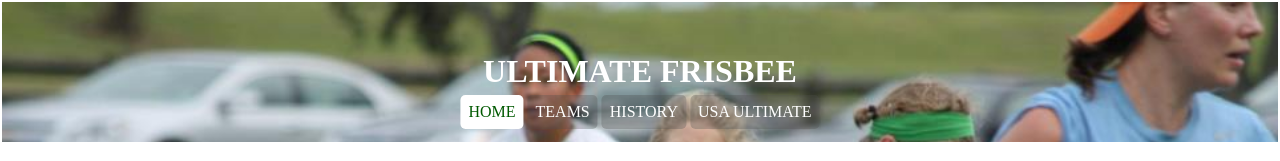
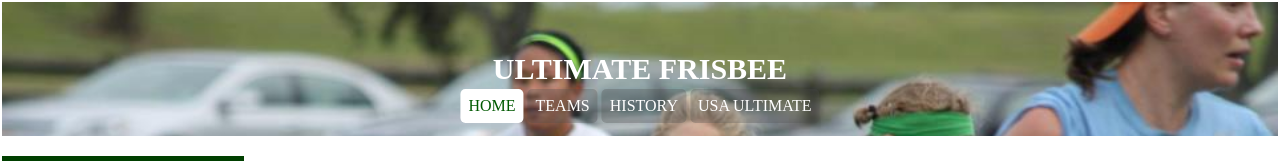
Before and after one commit to Faisal-Asiri/faisal-asiri, a plain HTML site: page project3/index.html in a window 1280 px wide. Shown: the top 161 px of the page. Drawn offline with Linux system fonts and the light colour scheme.

Commit message:
Add files via upload

```diff
--- a/project3/css/hw1.css
+++ b/project3/css/hw1.css
@@ -4,12 +4,13 @@ body{
 
 }
 header{
-    background-color: rgb(133, 228, 148);
+    background-color: rgb(0, 0, 0);
     text-transform: uppercase;
     background-image: url(../images/flywheel.jpg);
     background-repeat: no-repeat;
     background-size: cover;
-    padding:30px ;
+    padding:30px;
+
 
 
 }
@@ -17,6 +18,7 @@ h1{
     color: rgb(255, 255, 255);
     text-transform: uppercase;
     text-align: center;
+    font-size: 30px;
 }
 h2{
     color: rgb(27, 102, 43);
```
